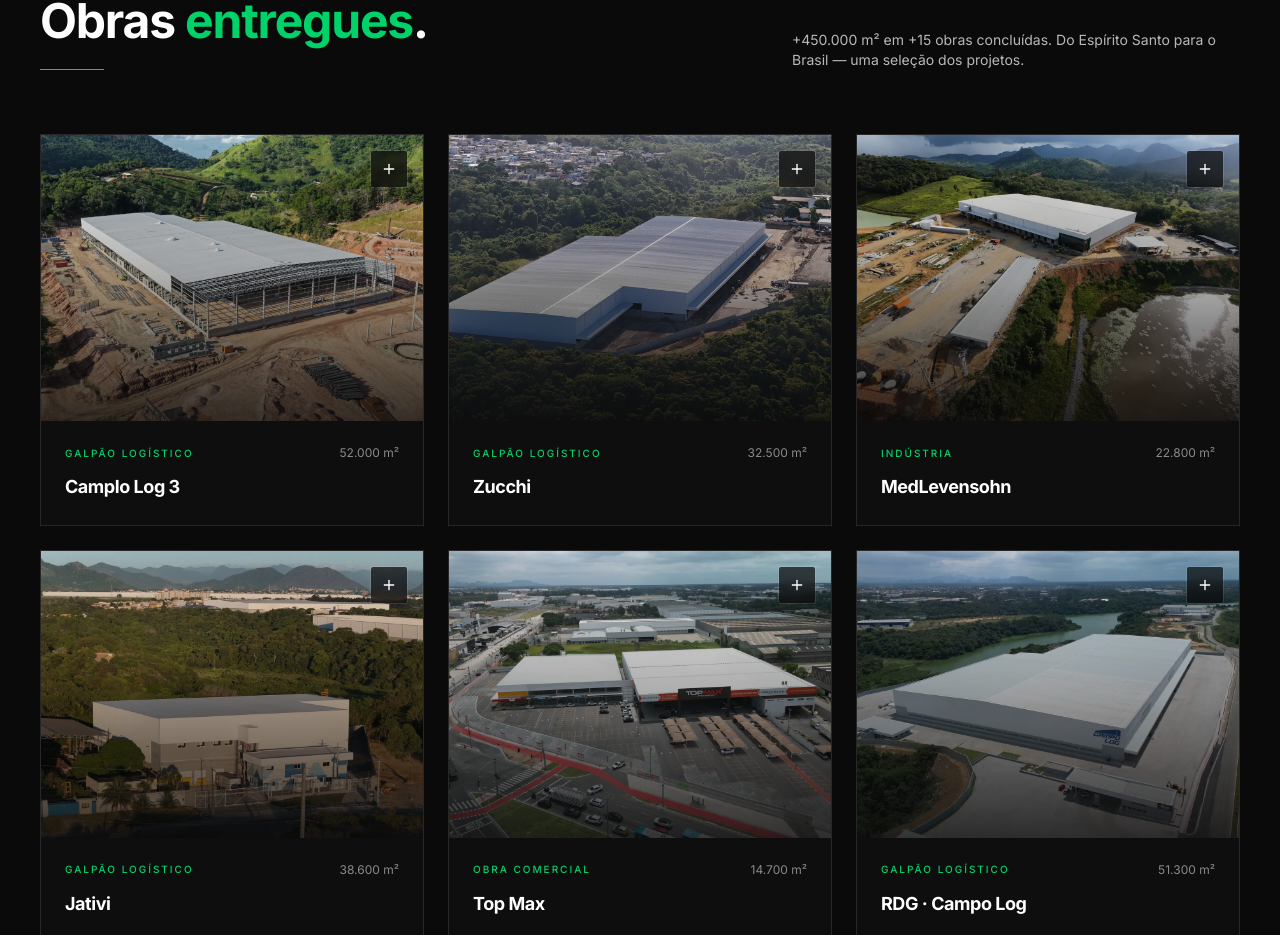
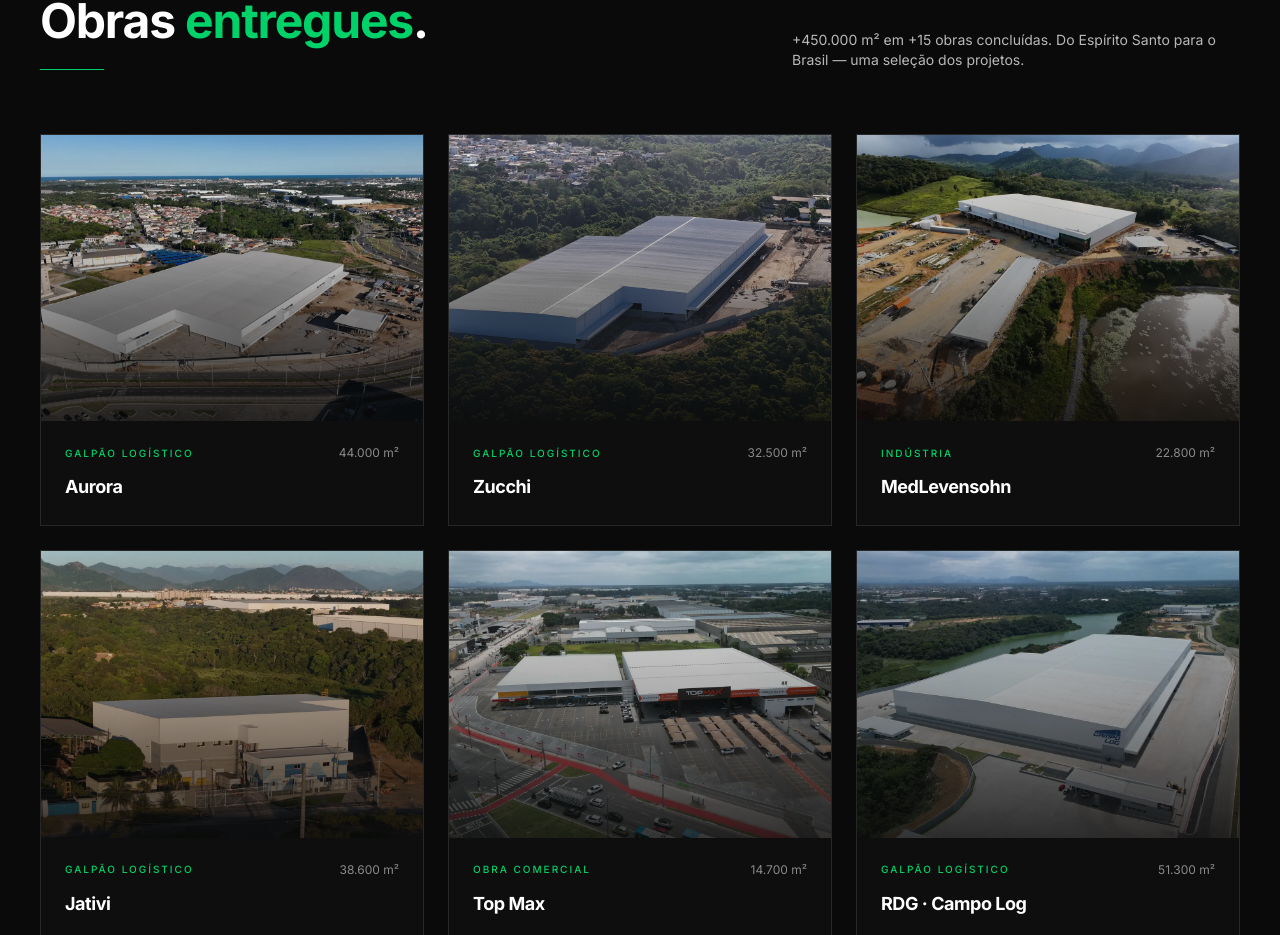
Before and after one commit to pedromoratti3-arch/aex-site, a Next.js app: page / in a window 1280 px wide. Shown: the part 1830-2765 px from the top of the page. Built offline with nearby package versions, Linux system fonts and the light colour scheme; no server answers.

Commit message:
fix: reordena obras (Aurora #1), nova foto Camplo Log 3, remove botão +

```diff
--- a/src/components/Obras.tsx
+++ b/src/components/Obras.tsx
@@ -2,7 +2,6 @@
 
 import { useEffect, useRef, useState } from "react";
 import { AnimatePresence, motion } from "framer-motion";
-import { Plus } from "lucide-react";
 import FadeIn from "./FadeIn";
 
 type Obra = {
@@ -14,13 +13,13 @@
 };
 
 const OBRAS: Obra[] = [
-  { id: "camplo-log-3", title: "Camplo Log 3", type: "Galpão Logístico", area: "52.000 m²", img: "/obras/camplo-log-3.webp" },
+  { id: "aurora", title: "Aurora", type: "Galpão Logístico", area: "44.000 m²", img: "/obras/aurora.webp" },
   { id: "zucchi", title: "Zucchi", type: "Galpão Logístico", area: "32.500 m²", img: "/obras/zucchi.webp" },
   { id: "medlevsohn", title: "MedLevensohn", type: "Indústria", area: "22.800 m²", img: "/obras/medlevsohn.webp" },
   { id: "jativi", title: "Jativi", type: "Galpão Logístico", area: "38.600 m²", img: "/obras/jativi.webp" },
   { id: "top-max", title: "Top Max", type: "Obra Comercial", area: "14.700 m²", img: "/obras/top-max.webp" },
   { id: "rdg-campo-log", title: "RDG · Campo Log", type: "Galpão Logístico", area: "51.300 m²", img: "/obras/rdg-campo-log.webp" },
-  { id: "aurora", title: "Aurora", type: "Galpão Logístico", area: "44.000 m²", img: "/obras/aurora.webp" },
+  { id: "camplo-log-3", title: "Camplo Log 3", type: "Galpão Logístico", area: "52.000 m²", img: "/obras/camplo-log-3.webp" },
   { id: "guindaste-centro-oeste", title: "Guindaste Centro Oeste", type: "Galpão Logístico", area: "27.900 m²", img: "/obras/guindaste-centro-oeste.webp" },
   { id: "aurora-log-4", title: "Aurora Log 4", type: "Galpão Logístico", area: "35.200 m²", img: "/obras/aurora-log-4.webp" },
   { id: "terlac", title: "Terlac", type: "Galpão Logístico", area: "18.500 m²", img: "/obras/terlac.webp" },
@@ -110,12 +109,6 @@
                     aria-hidden
                     className="pointer-events-none absolute inset-0 bg-gradient-to-t from-ink via-ink/40 to-transparent opacity-80"
                   />
-                  <span className="absolute right-4 top-4 inline-flex h-9 w-9 items-center justify-center rounded-sm bg-ink/70 text-bone backdrop-blur-sm ring-1 ring-white/10 transition-all duration-300 group-hover:bg-accent group-hover:text-ink group-hover:ring-accent">
-                    <Plus
-                      size={16}
-                      className="transition-transform duration-300 group-hover:rotate-90"
-                    />
-                  </span>
                 </div>
 
                 <div className="p-6">
```
Also changed, not shown: public/obras/camplo-log-3.webp.
